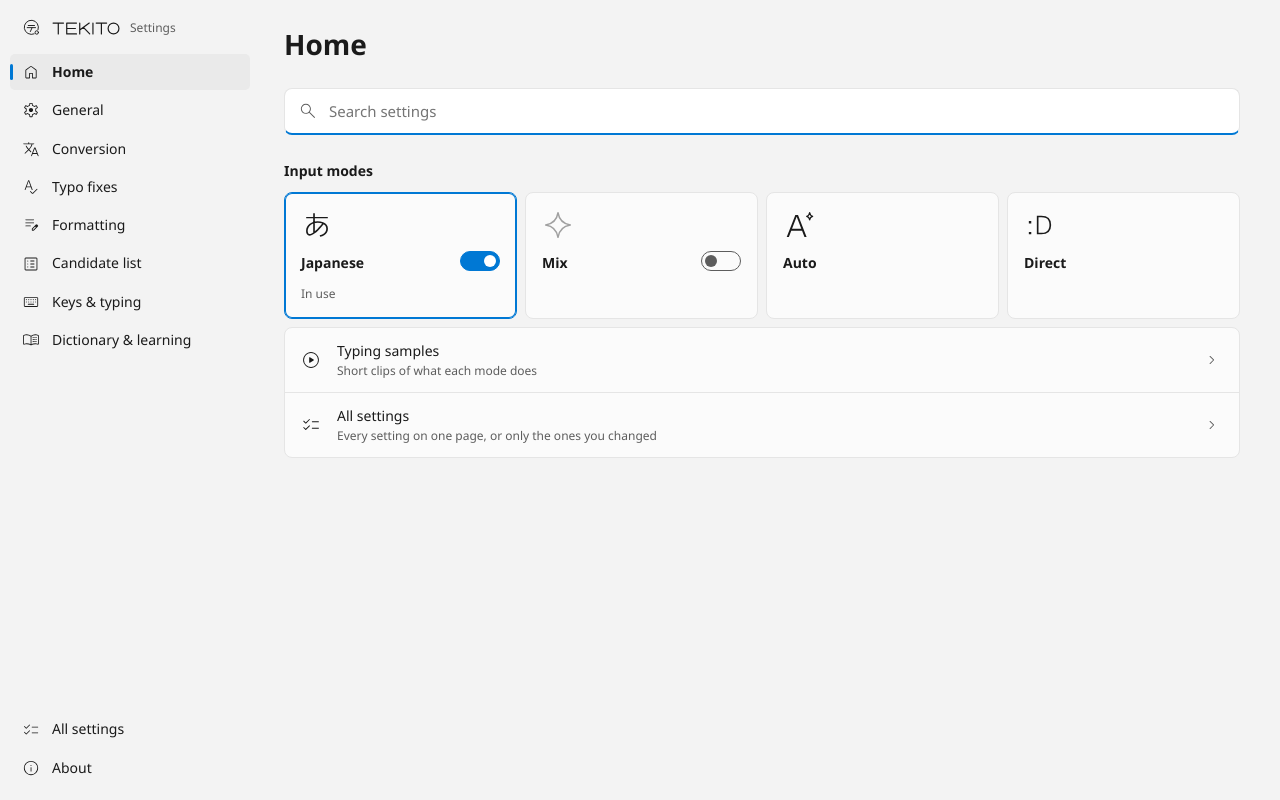
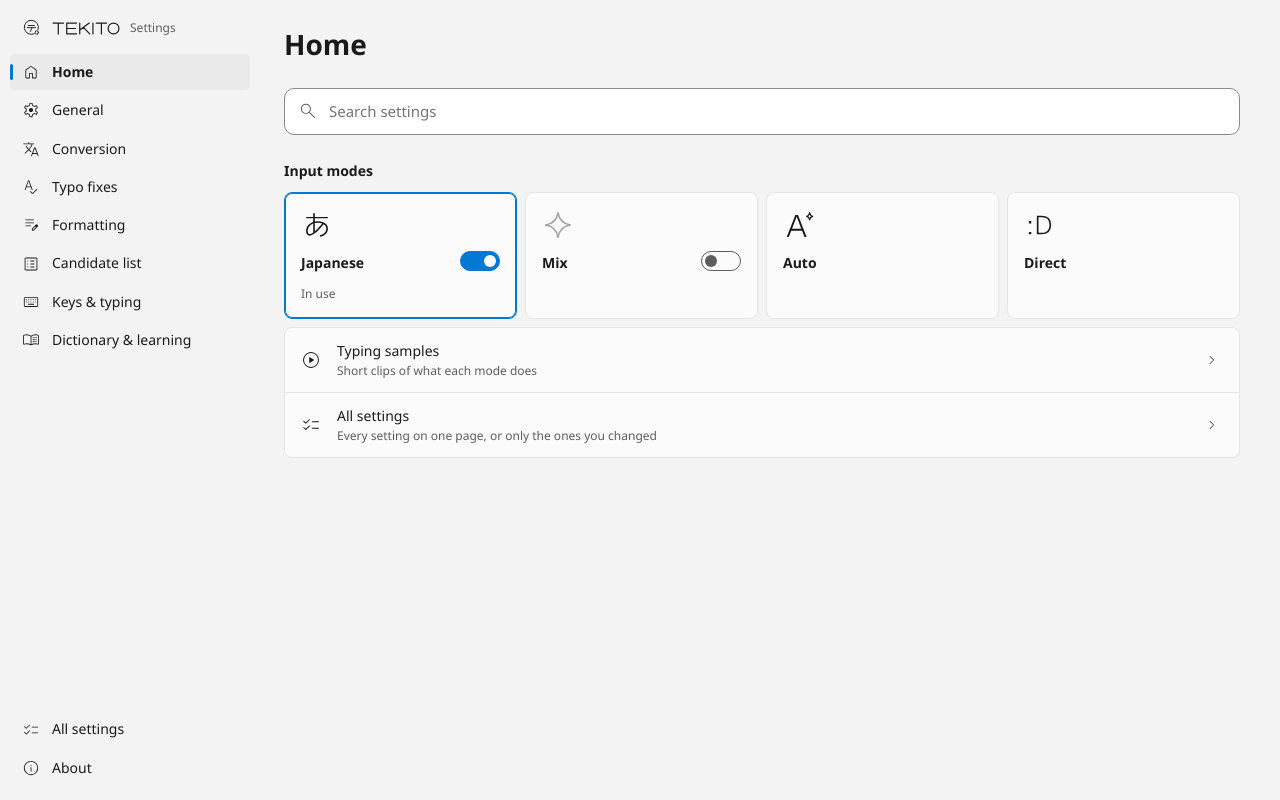
Before and after one commit to Canta360/tekito, a React (Vite) app in the folder apps/tekito-settings/ui/: page / in a window 1280 px wide. Built offline with nearby package versions, Linux system fonts and the light colour scheme; a web font is replaced by a local one.

Commit message:
Home's box: an even border all round, a little darker while typing, in place of the accent underline

```diff
--- a/apps/tekito-settings/ui/src/styles.css
+++ b/apps/tekito-settings/ui/src/styles.css
@@ -382,10 +382,11 @@ kbd {
 .home-search { position: relative; }
 .home-search > .symbol { position: absolute; left: 14px; top: 50%; transform: translateY(-50%); color: var(--ink-2); pointer-events: none; }
 .home-search input {
-  width: 100%; padding: 12px 16px 12px 44px; font-size: 15px; border-radius: 8px; border: 1px solid var(--line);
-  border-bottom-color: var(--track); background: var(--raised); outline: none;
+  width: 100%; padding: 12px 44px; font-size: 15px; border-radius: 10px; border: 1px solid var(--line);
+  background: var(--raised); outline: none; transition: border-color 0.15s var(--ease);
 }
-.home-search input:focus { border-bottom: 2px solid var(--accent); padding-bottom: 11px; }
+/* Home's box: an even border all round, darker while typing in it. */
+.home-search input:focus { border-color: var(--ink-3); }
 .home-results { display: grid; padding: 4px; }
 .result {
   display: flex; align-items: center; gap: 12px; padding: 9px 12px; border: 0; border-radius: 5px; background: none; text-align: left;
```
